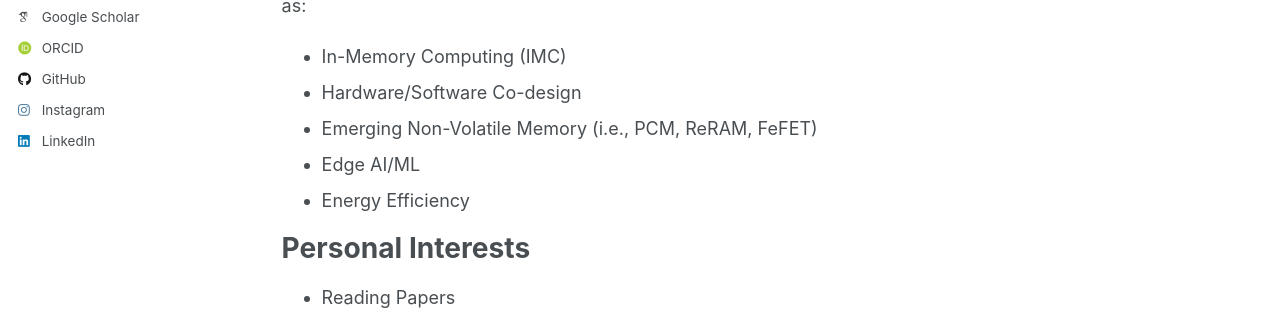
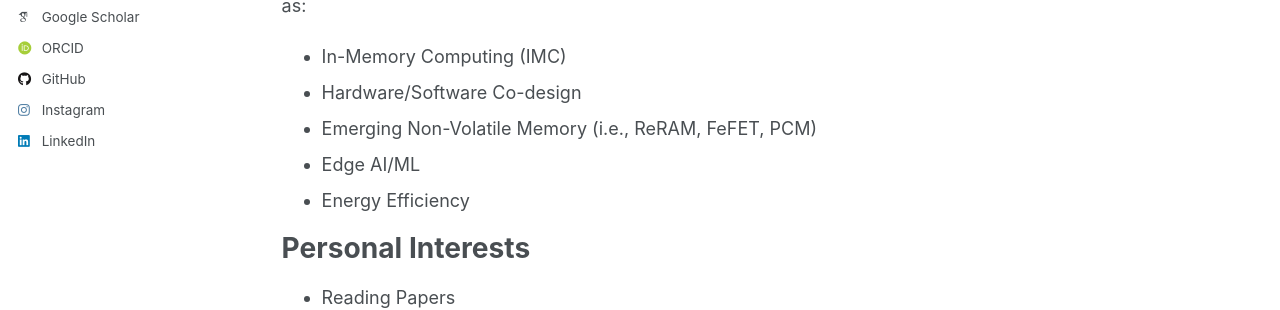
Before and after one commit to datou0718/datou0718.github.io, a Jekyll site: the page built from _pages/about.md, in a window 1280 px wide and 1218 px high. Shown: the part 436-746 px from the top of the window. Built offline with Jekyll 4.4.1, drawn with Linux system fonts in a browser that asks for light colours; some web fonts are replaced.

```diff
--- a/_pages/about.md
+++ b/_pages/about.md
@@ -13,7 +13,7 @@ Research Interests
 Although AI and ML have advanced formidably in recent years, much of the progress remains too resource-intensive for many practical deployments. My research interests focus on bridging this gap, enhancing resource-efficiency through research in areas such as:
 - In-Memory Computing (IMC)
 - Hardware/Software Co-design
-- Emerging Non-Volatile Memory (i.e., PCM, ReRAM, FeFET)
+- Emerging Non-Volatile Memory (i.e., ReRAM, FeFET, PCM)
 - Edge AI/ML
 - Energy Efficiency
 
```
